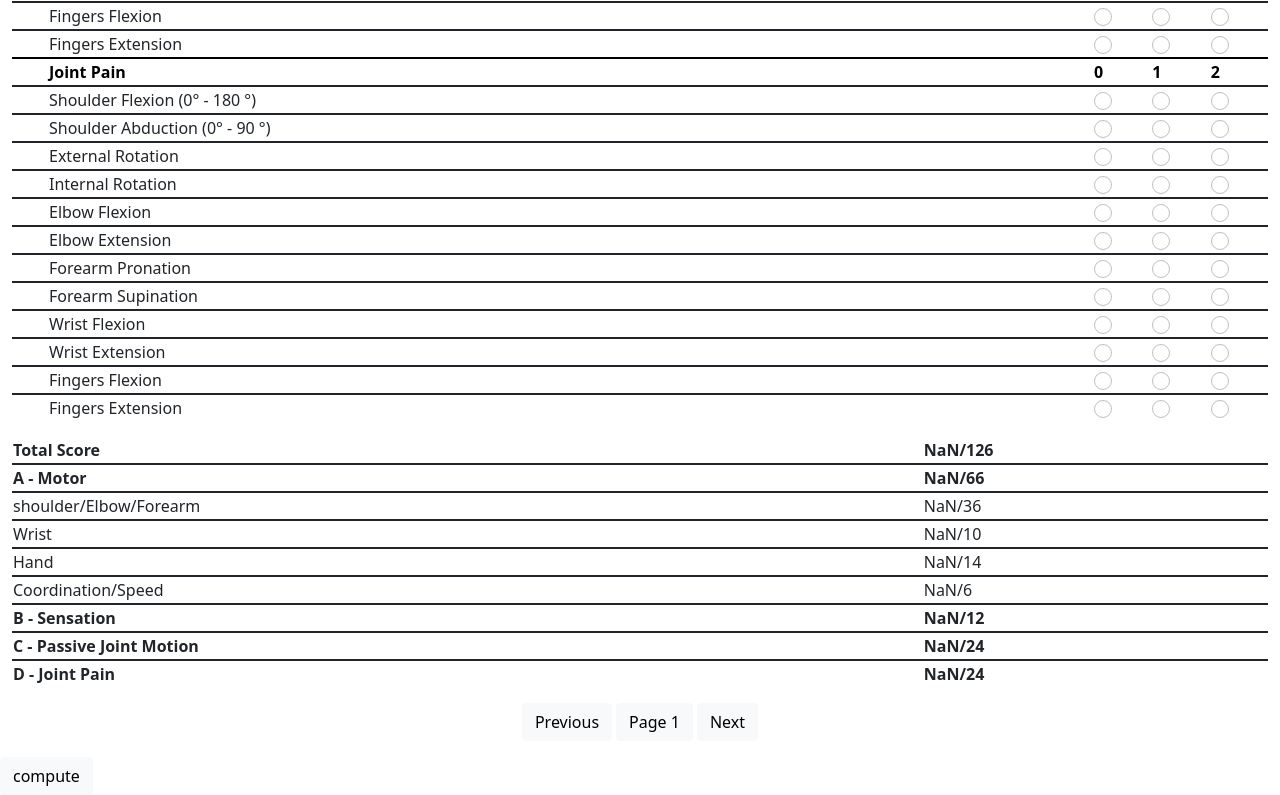
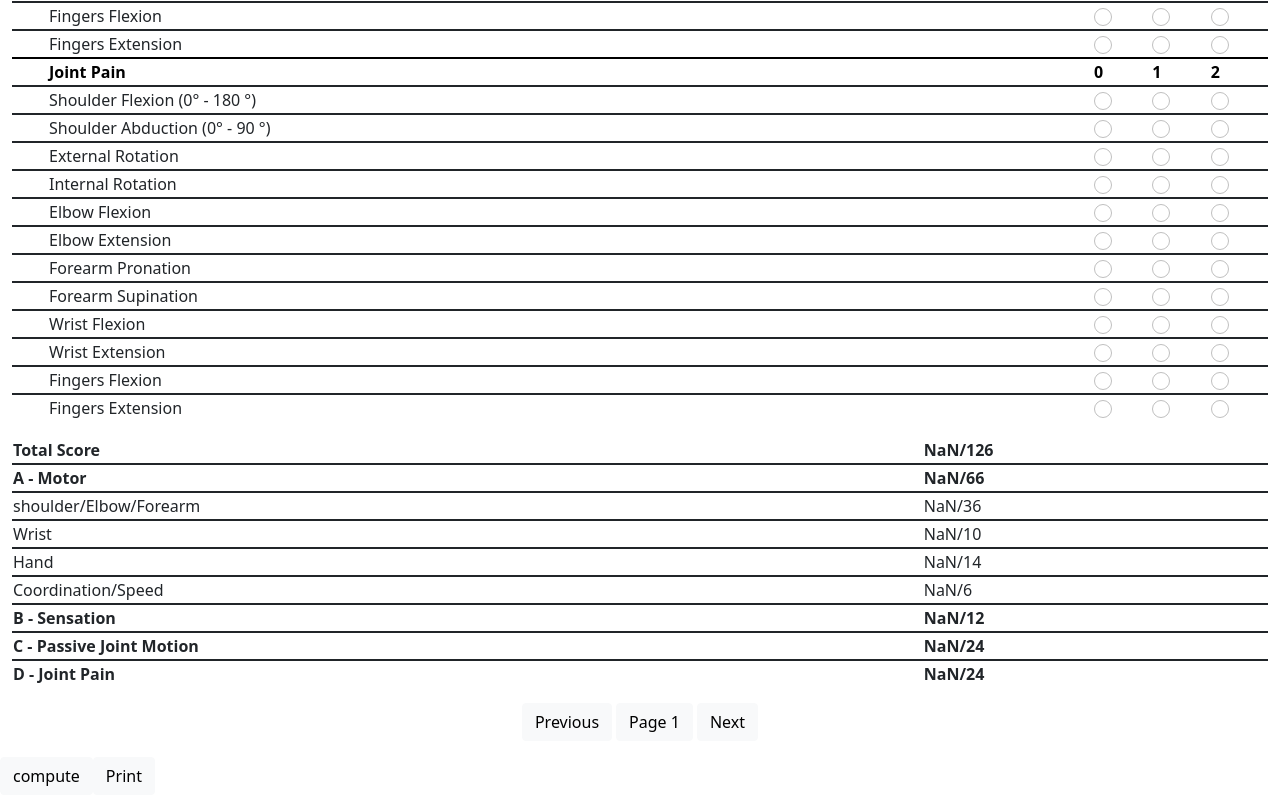
Before and after one commit to muhdarifrawi/20220313-Fma-Scoring, a Vue app: page / in a window 1280 px wide. Shown: the part 1592-2387 px from the top of the page. Built offline with nearby package versions, Linux system fonts and the light colour scheme.

Commit message:
edited typo and added print button for trial print.

```diff
--- a/src/components/AdminAndScore.vue
+++ b/src/components/AdminAndScore.vue
@@ -2409,7 +2409,7 @@
         </div>
         <div class="activity col border border-dark p-3">
           <p :class="{'text-muted':isMuted[66]}" @click="isMuted[66] = !isMuted[66]">Releasing your grasp on medicine bottles</p>
-          <p :class="{'text-muted':isMuted[67]}" @click="isMuted[67] = !isMuted[67]">Throwing acn catching squeeze balls</p>
+          <p :class="{'text-muted':isMuted[67]}" @click="isMuted[67] = !isMuted[67]">Throwing and catching squeeze balls</p>
           <p :class="{'text-muted':isMuted[68]}" @click="isMuted[68] = !isMuted[68]">Opening your fingers wide to place on a large bottle</p>
         </div>
       </div>
@@ -2464,6 +2464,7 @@
   </ul>
 </nav>
 <button class="btn btn-light page-item" @click="computeScore">compute</button>
+<button class="btn btn-light page-item" @click="printPage">Print</button>
 </template>
 <script>
 export default {
@@ -2802,6 +2803,9 @@ export default {
       }
 
       return console.log("computation end")
+    },
+    printPage(){
+      window.print();
     }
   }
 };
```
